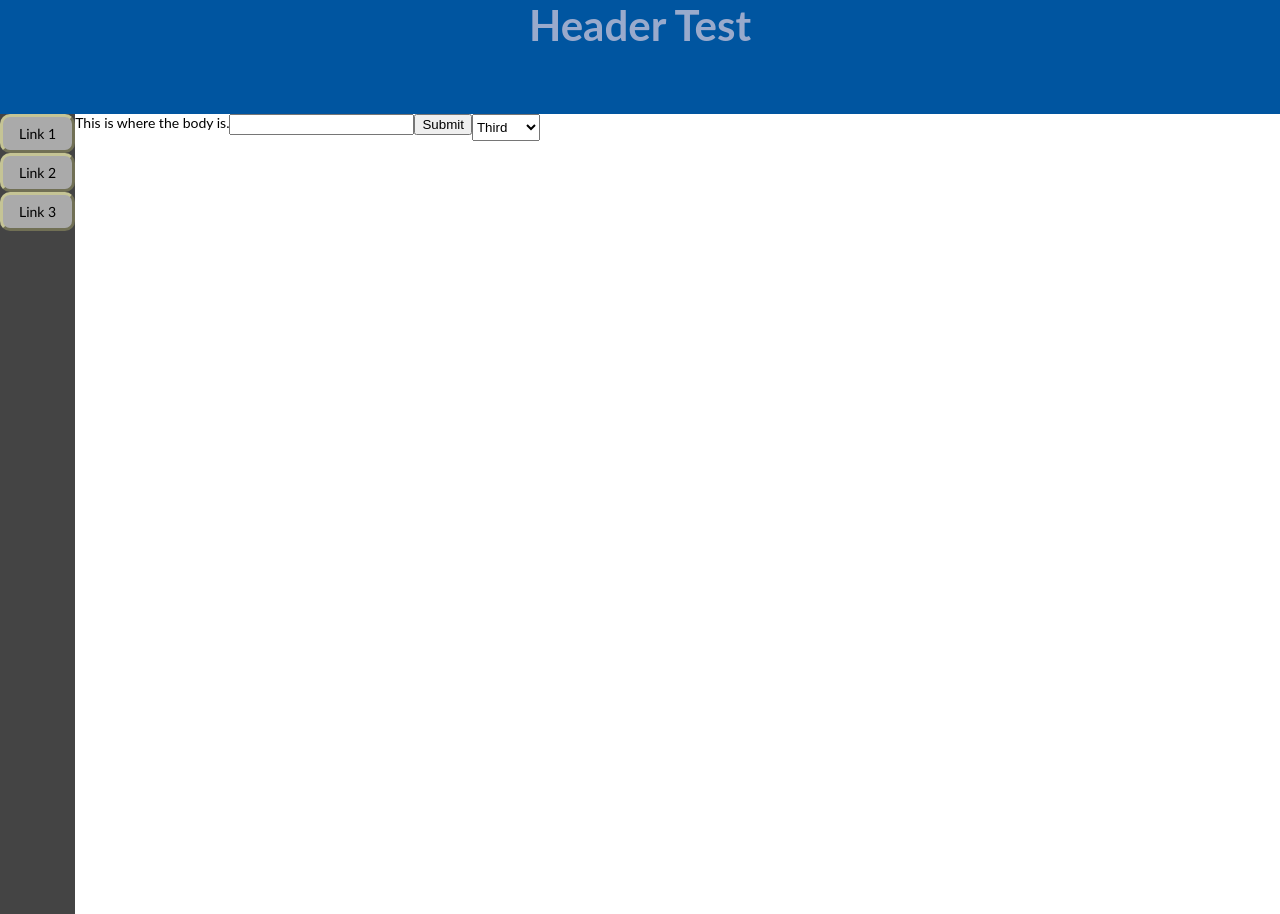
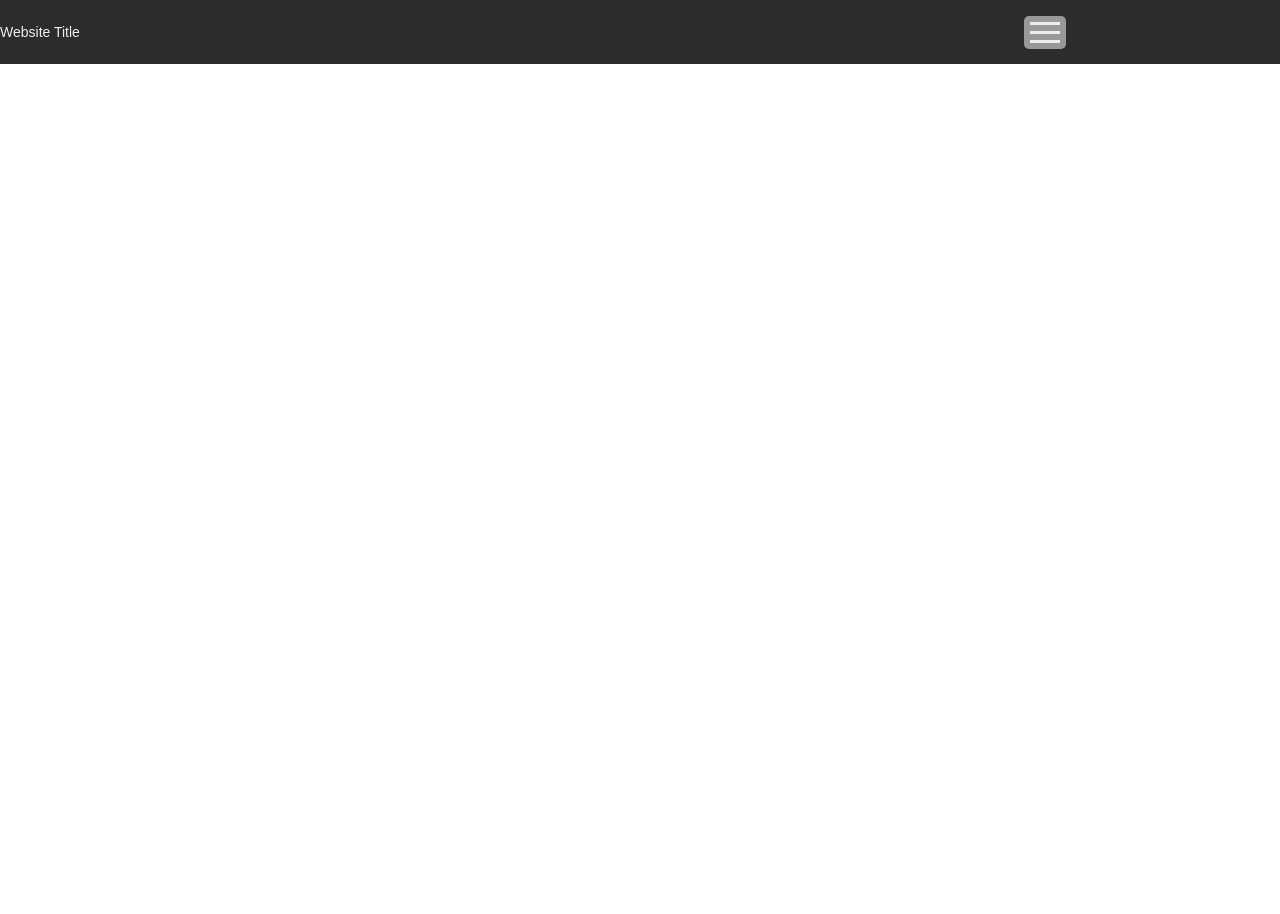
Before and after one commit to Tommy-Wilkinson/react-prototype, a React (Create React App) app: page / in a window 1280 px wide. After the commit the page ends 800 px from the top, so only its background shows below. Built offline with nearby package versions, Linux system fonts and the light colour scheme.

Commit message:
1 file modified, 2 added

```diff
--- a/src/index.js
+++ b/src/index.js
@@ -3,5 +3,6 @@ import ReactDOM from "react-dom";
 
 import App from "./App";
 import Website from "./Website.js";
+import PageTemplate  from "./webElems/PageTemplate.js";
 
-ReactDOM.render(<Website />, document.getElementById("root"));
+ReactDOM.render(<PageTemplate />, document.getElementById("root"));
--- /dev/null
+++ b/src/webElems/PageTemplate.js
@@ -0,0 +1,54 @@
+import React from "react";
+import "./webtemplate.css"
+
+export default class WebPageTemplate extends React.Component{
+  render(){
+    return(<HeaderNav />);
+  }
+
+}
+
+class HeaderNav extends React.Component{
+
+  render(){
+
+    return(
+      <div className="HeaderNav_Container">
+        <div className="HeaderNav_item1">
+          Website Title
+        </div>
+        <div className="HeaderNav_item2">
+          <Burger />
+        </div>
+      </div>
+    );
+  }
+}
+
+class Burger extends React.Component{
+  constructor(props){
+    super(props);
+    this.state = {
+      isActive: false,
+    }
+    this.handleClick = this.handleClick.bind(this);
+  }
+
+  handleClick() {
+    this.setState(state => ({
+      isActive: !state.isActive
+    }));
+  }
+
+
+  render(){
+    var clickedState = this.state.isActive ? "burger_box_active":"burger_box";
+    return(
+      <div className="burger_box" onClick={this.handleClick}>
+        <div className="burger_top"></div>
+        <div className="burger_middle"></div>
+        <div className="burger_bottom"></div>
+      </div>
+    );
+  }
+}
--- /dev/null
+++ b/src/webElems/webtemplate.css
@@ -0,0 +1,66 @@
+
+
+.HeaderNav_Container{
+  position:fixed;
+  height: 8%;
+  width: 100vw;
+  top: 0;
+  display: flex;
+  flex-direction: row;
+
+  background-color: #2c2c2c;
+}
+
+.HeaderNav_item1{
+
+  color: #EEEEEE;
+  position: relative;
+  display: flex;
+
+  height: 100%;
+
+  align-items: center;
+  width: 80%;
+}
+
+.HeaderNav_item2{
+
+  position: relative;
+  display: flex;
+
+  height: 100%;
+  align-items: center;
+
+  width: 10%;
+}
+
+.burger_box{
+  background-color: #999999;
+  border-radius: 5px;
+  display: flex;
+  flex-direction: column;
+
+  padding: 3px;
+
+}
+
+.burger_top{
+  background-color: #EEEEEE;
+  width: 30px;
+  height: 3px;
+  margin: 3px;
+}
+
+.burger_middle{
+  background-color: #EEEEEE;
+  width: 30px;
+  height: 3px;
+  margin: 3px;
+}
+
+.burger_bottom{
+  background-color: #EEEEEE;
+  width: 30px;
+  height: 3px;
+  margin: 3px;
+}
```
